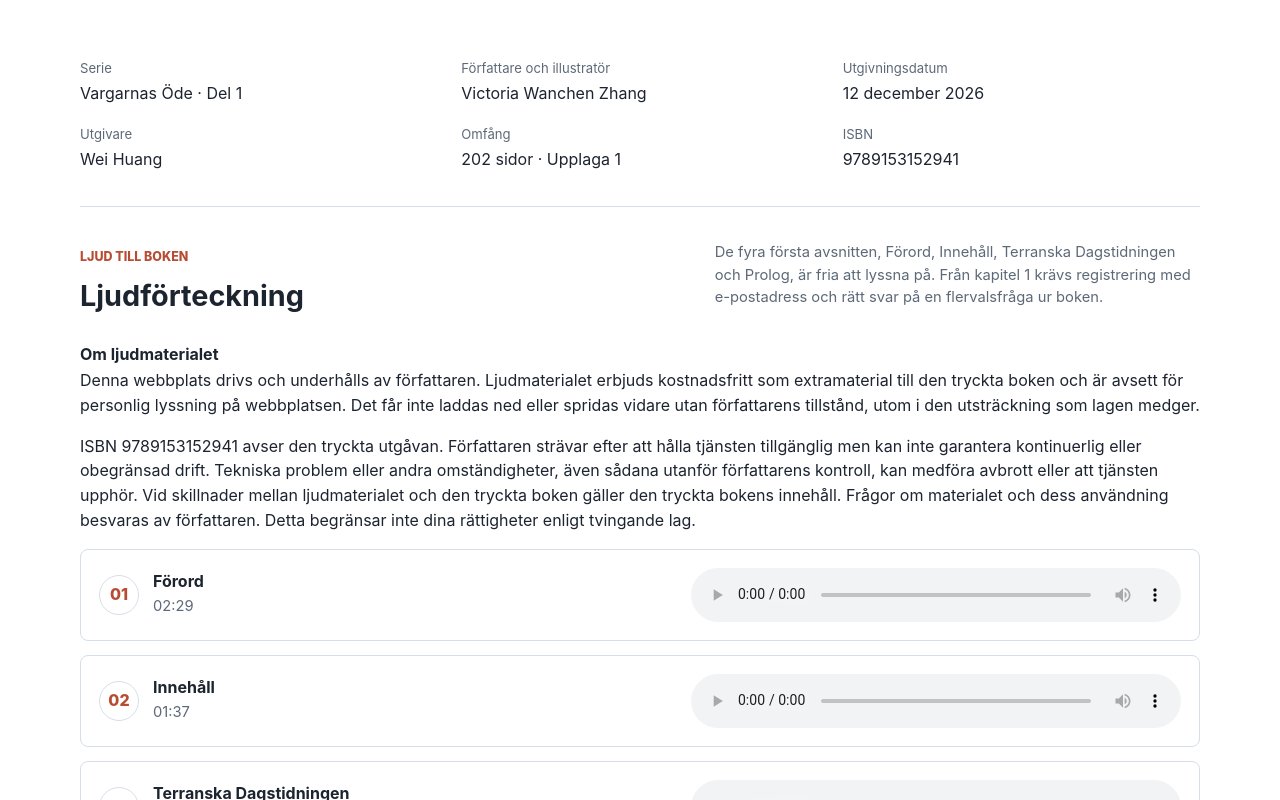
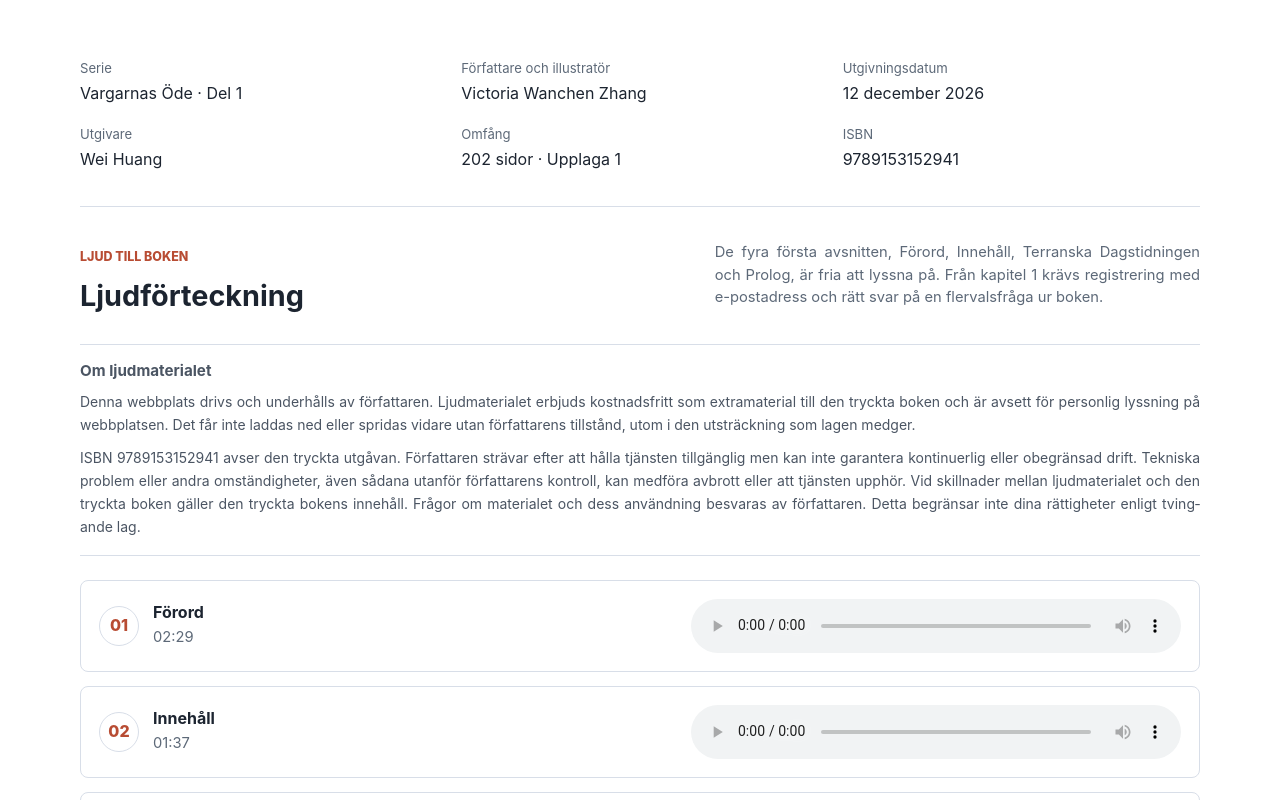
Before and after one commit to victoria-z-workshop/victoria-z-workshop.github.io, a plain HTML site: page book-1/audio/index.html in a window 1280 px wide. Shown: the part 868-1668 px from the top of the page. Drawn offline with Linux system fonts and the light colour scheme.

Commit message:
Add files via upload

```diff
--- a/assets/styles.css
+++ b/assets/styles.css
@@ -191,6 +191,19 @@ h3 {
   max-width: 780px;
 }
 
+.description-body > p,
+.section-heading > .fineprint,
+.access-panel [data-access-summary],
+.audio-information > p {
+  text-align: justify;
+  text-align-last: left;
+  hyphens: auto;
+}
+
+.description-body > p {
+  max-width: none;
+}
+
 .book-facts {
   display: grid;
   grid-template-columns: repeat(3, minmax(0, 1fr));
@@ -327,6 +340,31 @@ h3 {
 .chapter-list {
   display: grid;
   gap: 14px;
+}
+
+.audio-information {
+  margin-bottom: 24px;
+  padding: 16px 0;
+  border-top: 1px solid var(--line);
+  border-bottom: 1px solid var(--line);
+  color: #4b5563;
+  font-size: 0.875rem;
+  line-height: 1.65;
+}
+
+.audio-information h3 {
+  margin-bottom: 10px;
+  font-size: 0.95rem;
+}
+
+.audio-information p {
+  max-width: none;
+  margin-bottom: 10px;
+  overflow-wrap: anywhere;
+}
+
+.audio-information p:last-child {
+  margin-bottom: 0;
 }
 
 .chapter {
```
